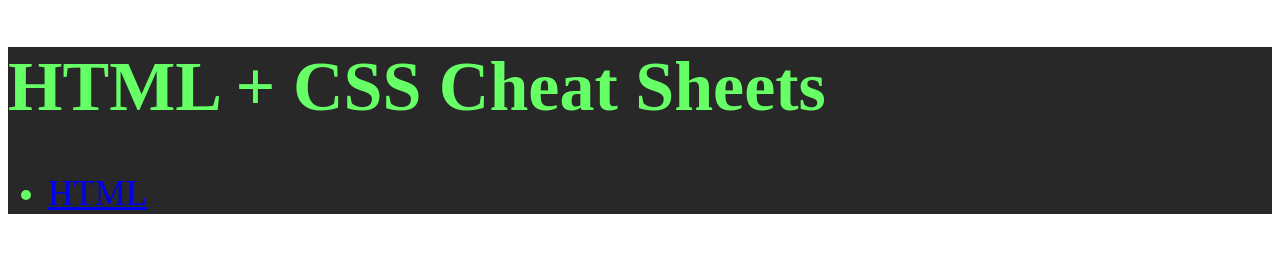
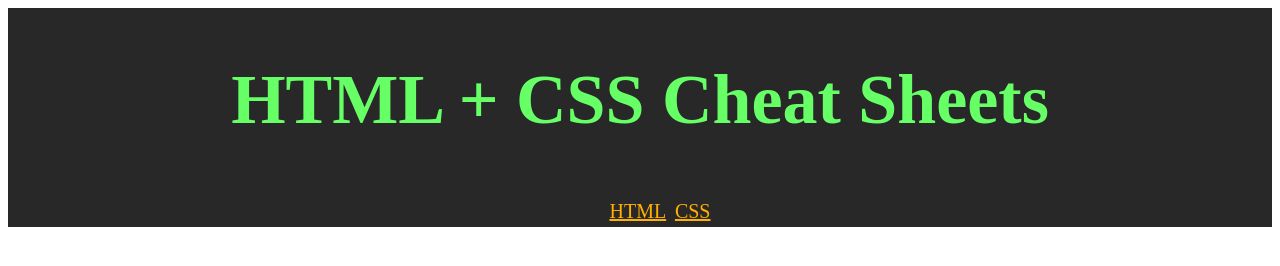
Before and after one commit to glittercoveredcoder/cheat-sheet, a plain HTML site: page index.html in a window 1280 px wide. Drawn offline with Linux system fonts and the light colour scheme; a web font is replaced by a local one.

Commit message:
fixed spaced and organization of header

```diff
--- a/index.html
+++ b/index.html
@@ -9,7 +9,12 @@
       <h1>HTML + CSS Cheat Sheets</h1>
       <nav>
           <ul>
-            <li><a href="./html.html" target="_blank">HTML</li>
+            <li>
+              <a href="./html.html" target="_blank">HTML</a>
+            </li>
+            <li>
+              <a href="./css.html" target="_blank">CSS</a>
+            </li>
           </ul>
         </nav>
     </header>
--- a/styles.css
+++ b/styles.css
@@ -8,4 +8,19 @@ header {
   font-size: 35px;
   color: rgb(102, 255, 102);
   font-family: "Greenscr";
+  text-align: center;
+  padding-top: 5px;
 }
+
+a {
+  color: #FFB000;
+  font-size: 20px;
+}
+
+ul {
+  list-style: none;
+}
+
+li {
+  display: inline;
+}
```
